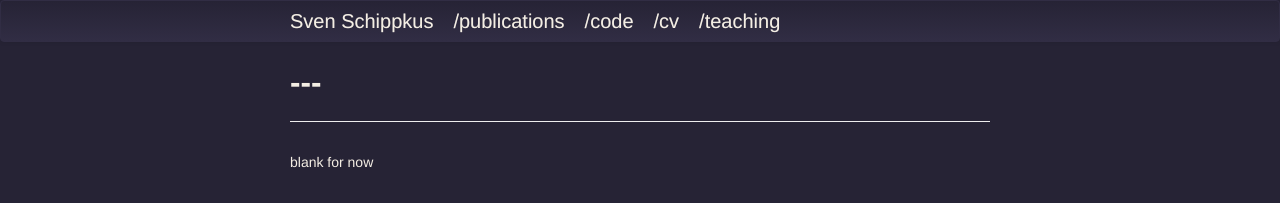
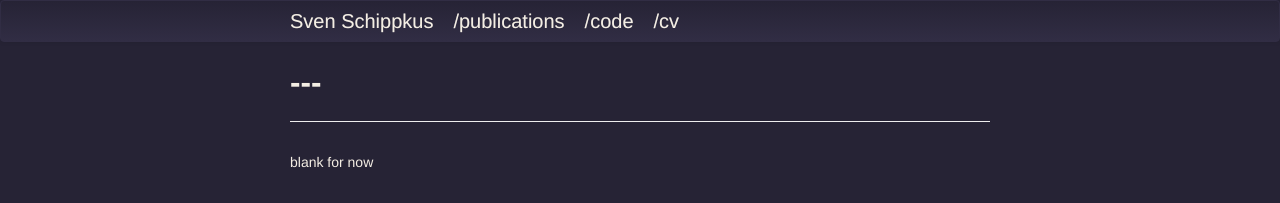
Before and after one commit to schipp/schipp.github.io, a Jekyll site: the page built from index.md, in a window 1280 px wide. Shown: the top 203 px of the page. Built offline with Jekyll 4.4.1, drawn with Linux system fonts in a browser that asks for light colours.

Commit message:
remove teaching for now

```diff
--- a/_includes/themes/twitter/default.html
+++ b/_includes/themes/twitter/default.html
@@ -35,7 +35,7 @@
           <a class="brand" href="{{ BASE_PATH }}/pages/publications.html">{{ "/publications" }}</a>
           <a class="brand" href="{{ BASE_PATH }}/pages/code.html">{{ "/code" }}</a>
           <a class="brand" href="{{ BASE_PATH }}/pages/cv.html">{{ "/cv" }}</a>
-          <a class="brand" href="{{ BASE_PATH }}/pages/teaching.html">{{ "/teaching" }}</a>
+          <!-- <a class="brand" href="{{ BASE_PATH }}/pages/teaching.html">{{ "/teaching" }}</a> -->
         </div>
       </div>
     </div>
```
